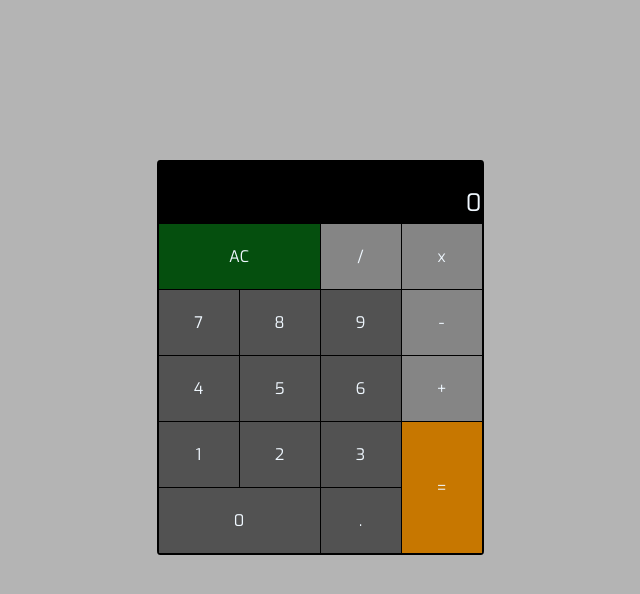
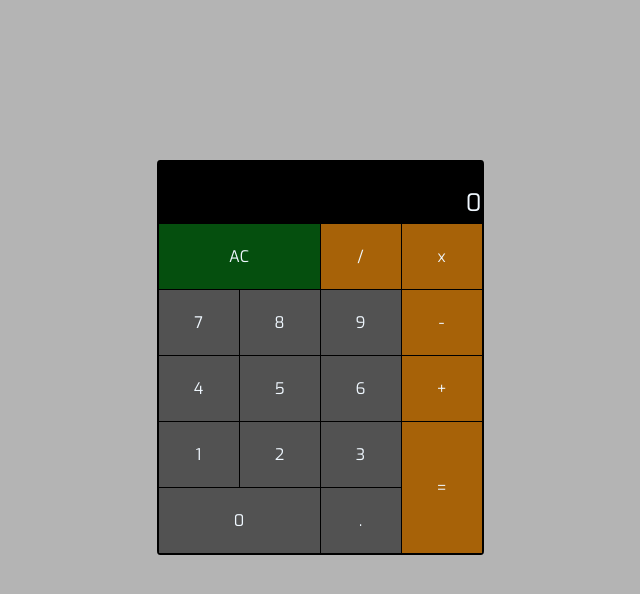
Before and after one commit to chomicki7/Calculator-project, a plain HTML site: page index.html in a window 1280 px wide. Shown: the whole page, without its empty margins (320-960 px from the left). Drawn offline with Linux system fonts and the light colour scheme.

Commit message:
fixe constrast of some colors

```diff
--- a/style.css
+++ b/style.css
@@ -24,10 +24,11 @@ body {
   border-width: 0.093rem;
   border-color: rgb(109, 108, 108);
   border-style: outset;
+  cursor: pointer;
 }
 
 .grey-color {
-  background-color: rgb(133, 133, 133);
+  background-color: rgb(167, 98, 8);
   display: flex;
   justify-content: center;
   align-items: center;
@@ -73,7 +74,7 @@ body {
 }
 
 .equal-btn {
-  background-color: rgb(199, 119, 0);
+  background-color: rgb(167, 98, 8);
   grid-column: 4 / 5;
   grid-row: 6 / 8;
   display: flex;
```
